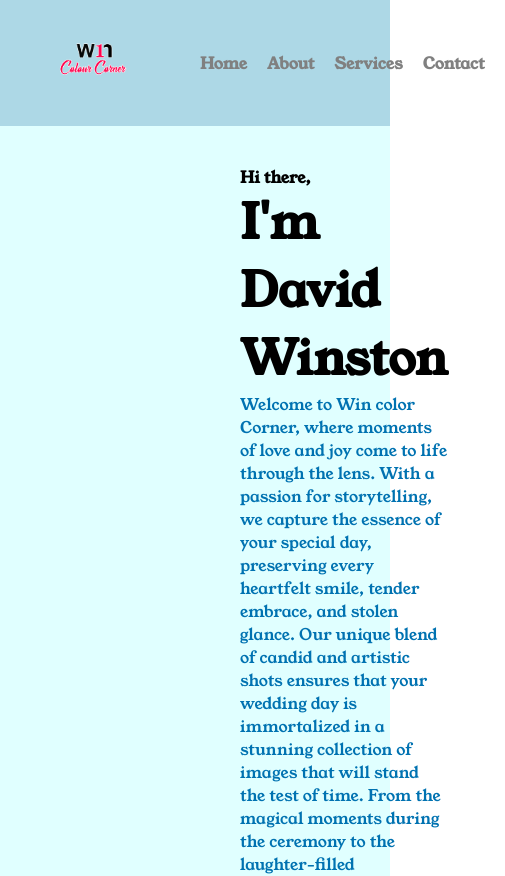
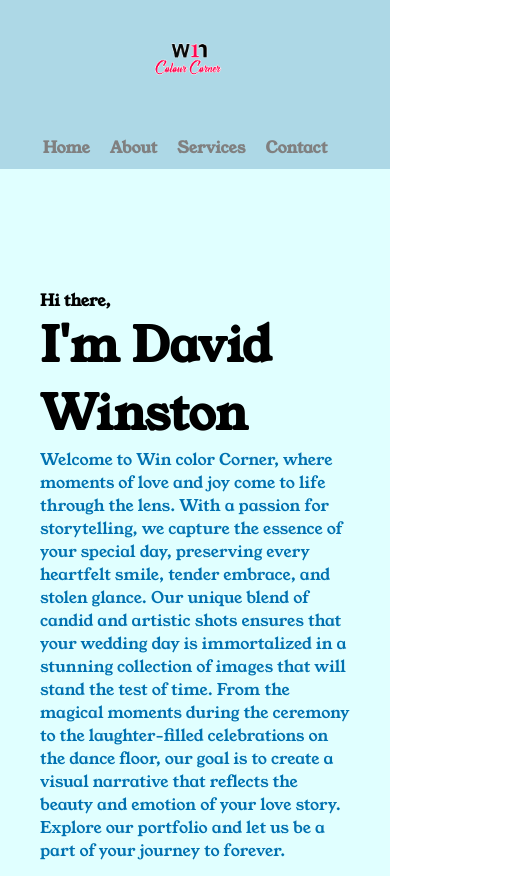
Before and after one commit to MartinSilish/Win_Portfolio, a plain HTML site: page index.html in a window 390 px wide. Shown: the top 876 px of the page, 505 px wide, since content can reach past the window. Drawn offline with Linux system fonts and the light colour scheme.

Commit message:
Added Media queries

```diff
--- a/assets/style.css
+++ b/assets/style.css
@@ -94,3 +94,22 @@ ul.social-icons{
 .social-icons li a > i.fa-instagram:hover{
     color: #962fbf;
 }
+
+/* Media Queries */
+
+@media only screen and (max-width: 600px) {
+    header{
+        flex-direction: column;
+    }
+
+    header > *{
+        margin-bottom: 10px;
+    }
+
+    /* hero section */
+    section.hero-section{
+        flex-direction: column;
+        padding: 40px;
+        padding-top: 120px;
+    }
+}
```
